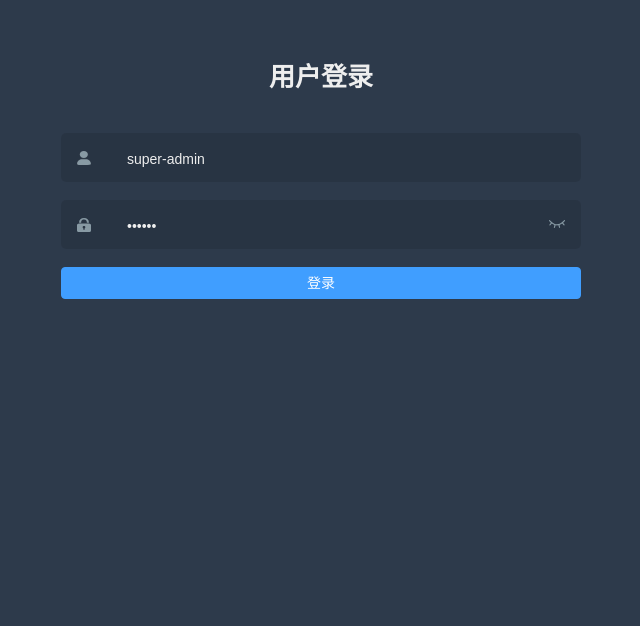
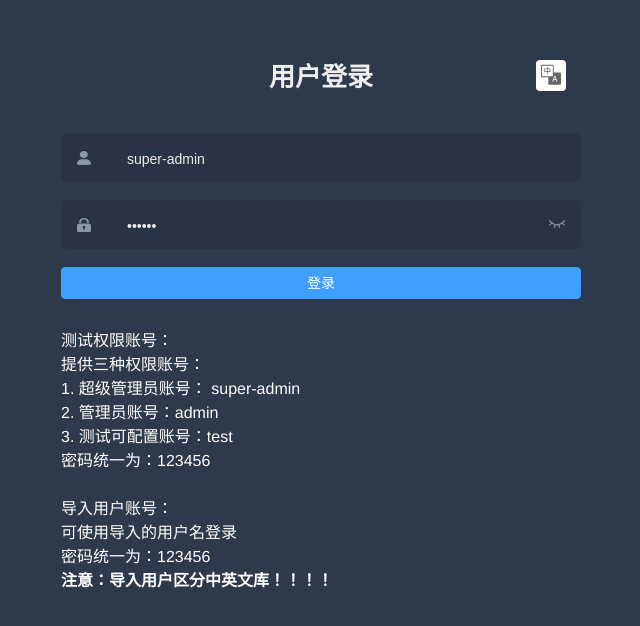
Before and after one commit to somepeopleHavingDream/mooc-admin, a Vue app: page /#/login in a window 1280 px wide. Shown: the part 104-730 px from the top of the page, without its empty margins (319-959 px from the left). Built offline with nearby package versions, Linux system fonts and the light colour scheme.

Commit message:
feat: 后台项目前端综合解决方案之通用功能开发-方案落地：处理项目国际化内容

```diff
--- a/src/components/LangSelect/index.vue
+++ b/src/components/LangSelect/index.vue
@@ -49,7 +49,7 @@ const handleSetLanguage = lang => {
   // 修改 vuex 中保存的 language
   store.commit('app/setLanguage', lang)
   // 提示
-  ElMessage.success('更新成功')
+  ElMessage.success(i18n.t('msg.toast.switchLangSuccess'))
 }
 </script>
 
--- a/src/i18n/index.js
+++ b/src/i18n/index.js
@@ -1,6 +1,7 @@
 import { createI18n } from 'vue-i18n'
 import zhLocale from './lang/zh'
 import enLocale from './lang/en'
+import store from '@/store'
 
 const messages = {
   en: {
@@ -15,14 +16,19 @@ const messages = {
   }
 }
 
-const locale = 'zh'
+/**
+ * 返回当前 lang
+ */
+function getLanguage() {
+  return store && store.getters && store.getters.language
+}
 
 const i18n = createI18n({
   // 使用 composition api
   legacy: false,
   // 使用全局 t 函数
   globalInjection: true,
-  locale,
+  locale: getLanguage(),
   messages
 })
 
--- a/src/layout/components/Navbar.vue
+++ b/src/layout/components/Navbar.vue
@@ -18,13 +18,13 @@
         <template #dropdown>
           <el-dropdown-menu class="user-dropdown">
             <router-link to="/">
-              <el-dropdown-item>主页</el-dropdown-item>
+              <el-dropdown-item>{{ $t('msg.navBar.home') }}</el-dropdown-item>
             </router-link>
             <a target="_blank" href="#">
-              <el-dropdown-item>课程主页</el-dropdown-item>
+              <el-dropdown-item>{{ $t('msg.navBar.course') }}</el-dropdown-item>
             </a>
             <el-dropdown-item divided @click="logout"
-              >退出登录</el-dropdown-item
+              >{{ $t('msg.navBar.logout') }}</el-dropdown-item
             >
           </el-dropdown-menu>
         </template>
--- a/src/views/login/index.vue
+++ b/src/views/login/index.vue
@@ -7,7 +7,8 @@
       :rules="loginRules"
     >
       <div class="title-container">
-        <h3 class="title">用户登录</h3>
+        <h3 class="title">{{ $t('msg.login.title') }}</h3>
+        <lang-select class="lang-select"></lang-select>
       </div>
       <!-- username -->
       <el-form-item prop="username">
@@ -47,16 +48,19 @@
         :loading="loading"
         @click="handlerLogin"
       >
-        登录
+        {{ $t('msg.login.loginBtn') }}
       </el-button>
+      <div class="tips" v-html="$t('msg.login.desc')"></div>
     </el-form>
   </div>
 </template>
 
 <script setup>
-import { ref } from 'vue'
+import LangSelect from '@/components/LangSelect'
+import { ref, computed } from 'vue'
 import { validatePassword } from './rules'
 import { useStore } from 'vuex'
+import { useI18n } from 'vue-i18n'
 
 // 数据源
 const loginForm = ref({
@@ -65,12 +69,13 @@ const loginForm = ref({
 })
 
 // 验证规则
+const i18n = useI18n()
 const loginRules = ref({
   username: [
     {
       required: true,
       trigger: 'blur',
-      message: '用户名为必填项'
+      message: computed(() => i18n.t('msg.login.usernameRule'))
     }
   ],
   password: [
@@ -174,6 +179,12 @@ $cursor: #fff;
         caret-color: $cursor;
       }
     }
+
+    .tips {
+      font-size: 16px;
+      color: white;
+      line-height: 24px;
+    }
   }
 
   .svg-container {
@@ -203,5 +214,16 @@ $cursor: #fff;
     cursor: pointer;
     user-select: none;
   }
+
+  :deep(.lang-select) {
+    position: absolute;
+    top: 4px;
+    right: 0;
+    background-color: #fff;
+    font-size: 22px;
+    padding: 4px;
+    border-radius: 4px;
+    cursor: pointer;
+  }
 }
 </style>
--- a/src/views/login/rules.js
+++ b/src/views/login/rules.js
@@ -1,7 +1,8 @@
+import i18n from '@/i18n'
 export const validatePassword = () => {
   return (rule, value, callback) => {
     if (value.length < 6) {
-      callback(new Error('密码不能少于6位'))
+      callback(new Error(i18n.global.t('msg.login.passwordRule')))
     } else {
       callback()
     }
--- a/src/views/profile/index.vue
+++ b/src/views/profile/index.vue
@@ -1,7 +1,5 @@
 <template>
   <div class="">
-    {{ $t('msg.test') }}
-
     <el-pagination
       :page-size="100"
       layout="total, prev, pager, next"
```
